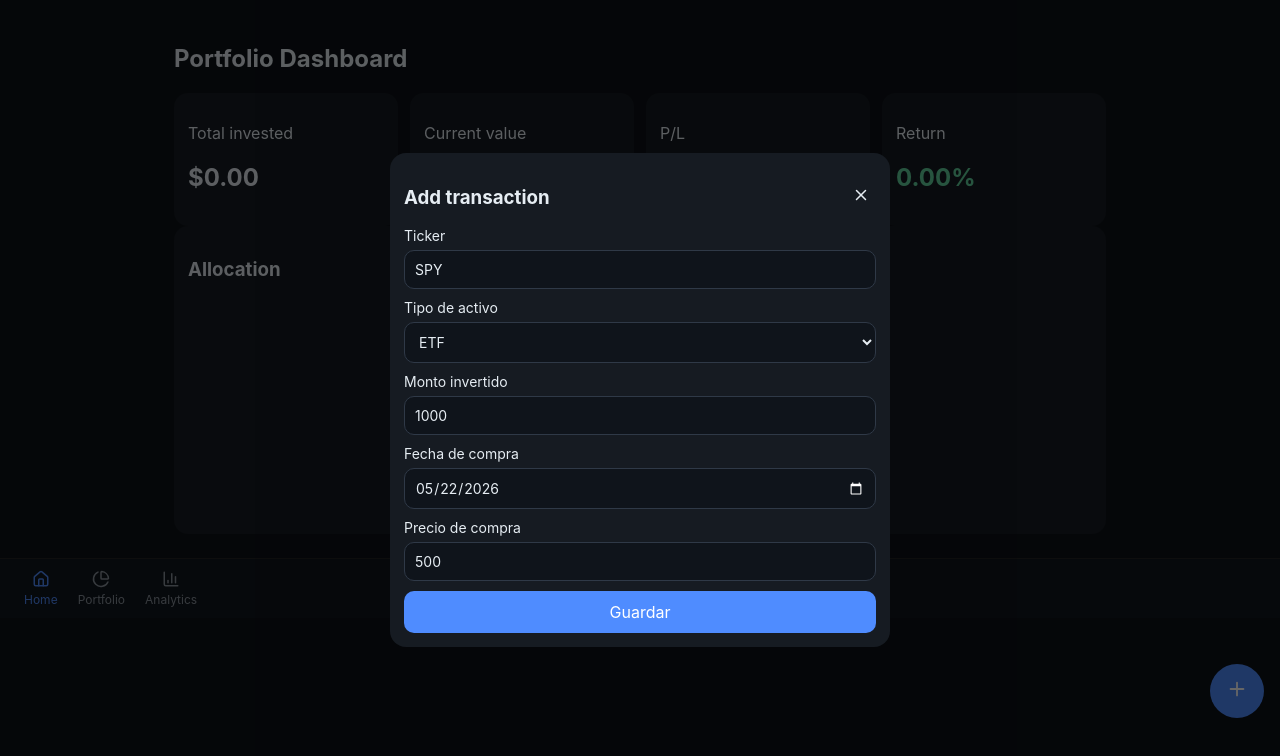
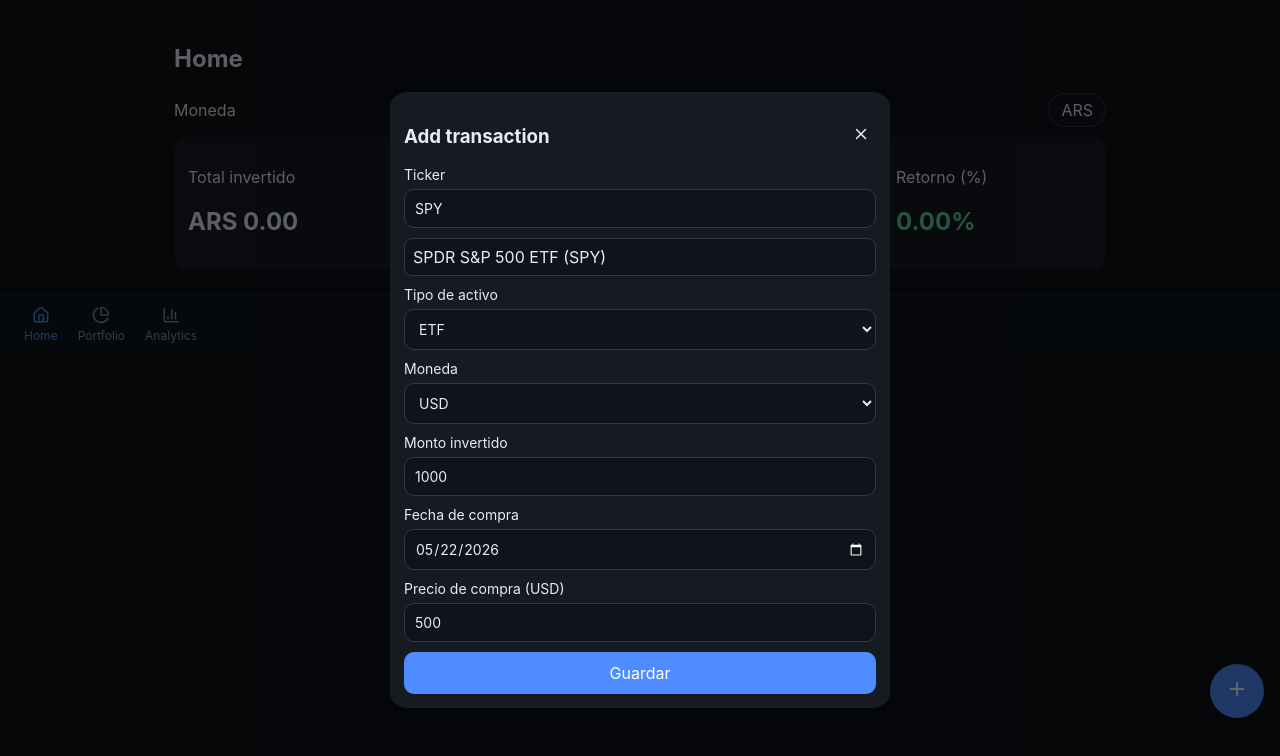
Before and after one commit to Ramirogravina/Trading101, a React (Vite) app: page / in a window 1280 px wide. Both pictures are taken after a click on the button 1237 px from the left and 691 px from the top of the page. Shown: the top 756 px of the page. Built offline with nearby package versions, Linux system fonts and the light colour scheme; no server answers.

Commit message:
Add live quotes, searchable ticker input, and transaction actions

```diff
--- a/src/App.tsx
+++ b/src/App.tsx
@@ -3,29 +3,35 @@ import { Navigate, Route, Routes } from 'react-router-dom';
 import { Plus } from 'lucide-react';
 import { AppLayout } from './layouts/AppLayout';
 import { useLocalTransactions } from './hooks/useLocalTransactions';
-import { calculateHoldings } from './utils/portfolio';
 import { DashboardPage } from './pages/DashboardPage';
 import { PortfolioPage } from './pages/PortfolioPage';
 import { AnalyticsPage } from './pages/AnalyticsPage';
 import { AssetDetailPage } from './pages/AssetDetailPage';
 import { AddTransactionModal } from './components/AddTransactionModal';
+import { useMarketData } from './hooks/useMarketData';
+import { Transaction } from './types/portfolio';
+import { calculateHoldingsWithPrices } from './utils/portfolio';
 
 export const App = () => {
   const { transactions, setTransactions } = useLocalTransactions();
-  const holdings = useMemo(() => calculateHoldings(transactions), [transactions]);
+  const { getLivePrice, mepUsd } = useMarketData(transactions);
+  const livePriceMap = useMemo(() => Object.fromEntries(transactions.map((t) => [t.ticker, getLivePrice(t.ticker, 0)])), [transactions, getLivePrice]);
+  const holdings = useMemo(() => calculateHoldingsWithPrices(transactions, livePriceMap), [transactions, livePriceMap]);
   const [open, setOpen] = useState(false);
+  const [editingTx, setEditingTx] = useState<Transaction | null>(null);
+  const [showUsd, setShowUsd] = useState(false);
 
   return <>
     <Routes>
       <Route element={<AppLayout />}>
-        <Route path="/" element={<DashboardPage holdings={holdings} />} />
-        <Route path="/portfolio" element={<PortfolioPage holdings={holdings} />} />
+        <Route path="/" element={<DashboardPage holdings={holdings} showUsd={showUsd} onToggleUsd={() => setShowUsd((v) => !v)} mepUsd={mepUsd} />} />
+        <Route path="/portfolio" element={<PortfolioPage holdings={holdings} transactions={transactions} onAddClick={() => { setEditingTx(null); setOpen(true); }} onEdit={(tx) => { setEditingTx(tx); setOpen(true); }} onDuplicate={(tx) => setTransactions([...transactions, { ...tx, id: crypto.randomUUID() }])} onDelete={(id) => setTransactions(transactions.filter((t) => t.id !== id))} />} />
         <Route path="/asset/:ticker" element={<AssetDetailPage holdings={holdings} />} />
         <Route path="/analytics" element={<AnalyticsPage holdings={holdings} />} />
         <Route path="*" element={<Navigate to="/" replace />} />
       </Route>
     </Routes>
-    <button className="fab" onClick={() => setOpen(true)}><Plus size={22} /></button>
-    <AddTransactionModal open={open} onClose={() => setOpen(false)} onAdd={(tx) => setTransactions([...transactions, tx])} />
+    <button className="fab" onClick={() => { setEditingTx(null); setOpen(true); }}><Plus size={22} /></button>
+    <AddTransactionModal open={open} initialTx={editingTx} onClose={() => setOpen(false)} onAdd={(tx) => setTransactions((prev) => prev.some((p) => p.id === tx.id) ? prev.map((p) => p.id === tx.id ? tx : p) : [...prev, tx])} />
   </>;
 };
--- a/src/components/AddTransactionModal.tsx
+++ b/src/components/AddTransactionModal.tsx
@@ -1,27 +1,42 @@
-import { FormEvent, useState } from 'react';
+import { FormEvent, useEffect, useState } from 'react';
 import { X } from 'lucide-react';
 import { AssetType, Transaction } from '../types/portfolio';
+import { mockAssets } from '../data/mockAssets';
 
 type Props = {
   open: boolean;
   onClose: () => void;
   onAdd: (tx: Transaction) => void;
+  initialTx?: Transaction | null;
 };
 
-export const AddTransactionModal = ({ open, onClose, onAdd }: Props) => {
+const assetOptions = mockAssets.map((a) => ({ label: `${a.name} (${a.ticker})`, ticker: a.ticker, type: a.type, currency: a.currency }));
+
+export const AddTransactionModal = ({ open, onClose, onAdd, initialTx }: Props) => {
   const [ticker, setTicker] = useState('SPY');
   const [type, setType] = useState<AssetType>('ETF');
+  const [currency, setCurrency] = useState<'USD' | 'ARS'>('USD');
   const [investedAmount, setInvestedAmount] = useState('1000');
   const [purchaseDate, setPurchaseDate] = useState(new Date().toISOString().slice(0, 10));
   const [purchasePrice, setPurchasePrice] = useState('500');
+  useEffect(() => {
+    if (!initialTx) return;
+    setTicker(initialTx.ticker);
+    setType(initialTx.type);
+    setCurrency(initialTx.currency);
+    setInvestedAmount(String(initialTx.investedAmount));
+    setPurchaseDate(initialTx.purchaseDate);
+    setPurchasePrice(String(initialTx.purchasePrice));
+  }, [initialTx, open]);
   if (!open) return null;
 
   const submit = (e: FormEvent) => {
     e.preventDefault();
     onAdd({
-      id: crypto.randomUUID(),
+      id: initialTx?.id ?? crypto.randomUUID(),
       ticker: ticker.toUpperCase(),
       type,
+      currency,
       investedAmount: Number(investedAmount),
       purchaseDate,
       purchasePrice: Number(purchasePrice),
@@ -29,13 +44,21 @@ export const AddTransactionModal = ({ open, onClose, onAdd }: Props) => {
     onClose();
   };
 
+  const filtered = assetOptions.filter((a) => `${a.label} ${a.ticker}`.toLowerCase().includes(ticker.toLowerCase())).slice(0, 8);
+
   return <div className="backdrop"><div className="modal"><form onSubmit={submit}>
-    <div className="modal-title"><h3>Add transaction</h3><button type="button" onClick={onClose}><X size={18}/></button></div>
+    <div className="modal-title"><h3>{initialTx ? 'Edit transaction' : 'Add transaction'}</h3><button type="button" onClick={onClose}><X size={18}/></button></div>
     <label>Ticker<input value={ticker} onChange={(e)=>setTicker(e.target.value)} required/></label>
+    <div className="suggestions">{filtered.map((a) => <button type="button" key={a.ticker} className="suggestion-item" onClick={() => {
+      setTicker(a.ticker);
+      setType(a.type);
+      setCurrency(a.currency);
+    }}>{a.label}</button>)}</div>
     <label>Tipo de activo<select value={type} onChange={(e)=>setType(e.target.value as AssetType)}><option>CEDEAR</option><option>Bono</option><option>ETF</option><option>Acción USA</option></select></label>
+    <label>Moneda<select value={currency} onChange={(e)=>setCurrency(e.target.value as 'USD' | 'ARS')}><option value="USD">USD</option><option value="ARS">ARS</option></select></label>
     <label>Monto invertido<input type="number" value={investedAmount} onChange={(e)=>setInvestedAmount(e.target.value)} required/></label>
     <label>Fecha de compra<input type="date" value={purchaseDate} onChange={(e)=>setPurchaseDate(e.target.value)} required/></label>
-    <label>Precio de compra<input type="number" value={purchasePrice} onChange={(e)=>setPurchasePrice(e.target.value)} required/></label>
+    <label>Precio de compra ({currency})<input type="number" value={purchasePrice} onChange={(e)=>setPurchasePrice(e.target.value)} required/></label>
     <button className="btn" type="submit">Guardar</button>
   </form></div></div>;
 };
--- /dev/null
+++ b/src/hooks/useMarketData.ts
@@ -0,0 +1,59 @@
+import { useEffect, useMemo, useState } from 'react';
+import { mockAssets } from '../data/mockAssets';
+import { Transaction } from '../types/portfolio';
+
+type QuoteMap = Record<string, number>;
+
+const getYahooSymbol = (ticker: string, currency: 'USD' | 'ARS') => {
+  if (currency === 'ARS') return `${ticker}.BA`;
+  return ticker;
+};
+
+export const useMarketData = (transactions: Transaction[]) => {
+  const [quotes, setQuotes] = useState<QuoteMap>({});
+  const [mepUsd, setMepUsd] = useState<number>(1200);
+
+  const uniqueTickers = useMemo(() => {
+    const fromTx = transactions.map((tx) => `${tx.ticker}:${tx.currency}`);
+    const fromMock = mockAssets.map((a) => `${a.ticker}:${a.currency}`);
+    return Array.from(new Set([...fromTx, ...fromMock]));
+  }, [transactions]);
+
+  useEffect(() => {
+    const fetchData = async () => {
+      try {
+        const yahooSymbols = uniqueTickers.map((key) => {
+          const [ticker, currency] = key.split(':') as [string, 'USD' | 'ARS'];
+          return getYahooSymbol(ticker, currency);
+        }).join(',');
+        const res = await fetch(`https://query1.finance.yahoo.com/v7/finance/quote?symbols=${encodeURIComponent(yahooSymbols)}`);
+        const data = await res.json();
+        const next: QuoteMap = {};
+        (data?.quoteResponse?.result ?? []).forEach((q: { symbol: string; regularMarketPrice?: number }) => {
+          if (typeof q.regularMarketPrice !== 'number') return;
+          const base = q.symbol.replace('.BA', '');
+          next[base] = q.regularMarketPrice;
+        });
+        setQuotes(next);
+      } catch {
+        // keep fallback prices
+      }
+
+      try {
+        const res = await fetch('https://dolarapi.com/v1/dolares/bolsa');
+        const data = await res.json();
+        if (typeof data?.venta === 'number') setMepUsd(data.venta);
+      } catch {
+        // keep default/fallback
+      }
+    };
+
+    fetchData();
+    const id = window.setInterval(fetchData, 60_000);
+    return () => window.clearInterval(id);
+  }, [uniqueTickers]);
+
+  const getLivePrice = (ticker: string, fallback: number) => quotes[ticker] ?? fallback;
+
+  return { getLivePrice, mepUsd };
+};
--- a/src/pages/DashboardPage.tsx
+++ b/src/pages/DashboardPage.tsx
@@ -1,19 +1,20 @@
 import { Holding } from '../types/portfolio';
-import { AllocationChart } from '../components/AllocationChart';
 
-export const DashboardPage = ({ holdings }: { holdings: Holding[] }) => {
+export const DashboardPage = ({ holdings, showUsd, onToggleUsd, mepUsd }: { holdings: Holding[]; showUsd: boolean; onToggleUsd: () => void; mepUsd: number }) => {
   const totalInvested = holdings.reduce((s, h) => s + h.investedAmount, 0);
   const totalValue = holdings.reduce((s, h) => s + h.currentValue, 0);
   const pnl = totalValue - totalInvested;
   const ret = totalInvested ? (pnl / totalInvested) * 100 : 0;
+  const fx = showUsd ? mepUsd : 1;
+  const symbol = showUsd ? 'USD' : 'ARS';
 
-  return <section className="page"><h1>Portfolio Dashboard</h1>
+  return <section className="page"><h1>Home</h1>
+    <div className="section-title"><span>Moneda</span><button className={showUsd ? 'switch on' : 'switch'} onClick={onToggleUsd}>{showUsd ? 'USD' : 'ARS'}</button></div>
     <div className="stats-grid">
-      <article className="card"><p>Total invested</p><h2>${totalInvested.toFixed(2)}</h2></article>
-      <article className="card"><p>Current value</p><h2>${totalValue.toFixed(2)}</h2></article>
-      <article className="card"><p>P/L</p><h2 className={pnl>=0?'pos':'neg'}>${pnl.toFixed(2)}</h2></article>
-      <article className="card"><p>Return</p><h2 className={ret>=0?'pos':'neg'}>{ret.toFixed(2)}%</h2></article>
+      <article className="card"><p>Total invertido</p><h2>{symbol} {(totalInvested / fx).toFixed(2)}</h2></article>
+      <article className="card"><p>Valor actual</p><h2>{symbol} {(totalValue / fx).toFixed(2)}</h2></article>
+      <article className="card"><p>P/L</p><h2 className={pnl>=0?'pos':'neg'}>{symbol} {(pnl / fx).toFixed(2)}</h2></article>
+      <article className="card"><p>Retorno (%)</p><h2 className={ret>=0?'pos':'neg'}>{ret.toFixed(2)}%</h2></article>
     </div>
-    <AllocationChart data={holdings} />
   </section>;
 };
--- a/src/styles.css
+++ b/src/styles.css
@@ -10,4 +10,16 @@
 label{display:grid;gap:6px;margin-bottom:10px;font-size:14px}input,select,button{font:inherit}input,select{background:#0f141b;color:var(--text);border:1px solid #2f3947;border-radius:10px;padding:10px}
 .btn{width:100%;padding:11px;border:none;border-radius:10px;background:var(--accent);color:white}.modal-title{display:flex;justify-content:space-between;align-items:center}.modal-title button{background:transparent;border:none;color:var(--text)}
 .pos{color:#61d39d}.neg{color:#ff7b72}
+.tabs{display:flex;gap:8px;margin-bottom:14px}
+.tab{background:#0f141b;border:1px solid #2f3947;color:var(--text);padding:8px 12px;border-radius:999px}
+.tab.active{background:var(--accent);border-color:var(--accent)}
+.section-title{display:flex;align-items:center;justify-content:space-between;margin-bottom:10px}
+.icon-btn{width:34px;height:34px;border-radius:50%;border:none;background:var(--accent);color:#fff;display:grid;place-items:center}
+.switch{border:1px solid #2f3947;background:#0f141b;color:var(--text);border-radius:999px;padding:6px 12px}
+.switch.on{background:var(--accent);border-color:var(--accent)}
+.tx-row{display:flex;justify-content:space-between;align-items:center}
+.tx-actions{display:flex;gap:8px;margin-top:8px}
+.tx-actions button{background:#0f141b;border:1px solid #2f3947;color:var(--text);padding:6px 8px;border-radius:8px}
+.suggestions{display:grid;gap:4px;margin-bottom:10px}
+.suggestion-item{text-align:left;background:#0f141b;border:1px solid #2f3947;color:var(--text);padding:8px;border-radius:8px}
 @media(min-width:768px){.page{padding:24px}.stats-grid{grid-template-columns:repeat(4,1fr)}.bottom-nav{position:sticky;top:0;height:60px;padding:0 24px;justify-content:flex-start;gap:20px}}
--- a/src/types/portfolio.ts
+++ b/src/types/portfolio.ts
@@ -12,6 +12,7 @@ export interface Transaction {
   id: string;
   ticker: string;
   type: AssetType;
+  currency: 'USD' | 'ARS';
   investedAmount: number;
   purchaseDate: string;
   purchasePrice: number;
--- a/src/utils/portfolio.ts
+++ b/src/utils/portfolio.ts
@@ -4,6 +4,10 @@ import { Holding, Transaction } from '../types/portfolio';
 export const calculateShares = (investedAmount: number, purchasePrice: number): number => investedAmount / purchasePrice;
 
 export const calculateHoldings = (transactions: Transaction[]): Holding[] => {
+  return calculateHoldingsWithPrices(transactions, {});
+};
+
+export const calculateHoldingsWithPrices = (transactions: Transaction[], livePrices: Record<string, number>): Holding[] => {
   const grouped = new Map<string, Transaction[]>();
   transactions.forEach((tx) => {
     const arr = grouped.get(tx.ticker) ?? [];
@@ -17,7 +21,7 @@ export const calculateHoldings = (transactions: Transaction[]): Holding[] => {
     const avgCost = investedAmount / shares;
     const fallbackAsset = mockAssets.find((a) => a.ticker === ticker);
     const lastOverride = [...txs].reverse().find((tx) => tx.currentPriceOverride)?.currentPriceOverride;
-    const currentPrice = lastOverride ?? fallbackAsset?.currentPrice ?? avgCost;
+    const currentPrice = lastOverride ?? livePrices[ticker] ?? fallbackAsset?.currentPrice ?? avgCost;
     const currentValue = shares * currentPrice;
     const pnl = currentValue - investedAmount;
     const returnPct = investedAmount > 0 ? (pnl / investedAmount) * 100 : 0;
```
Also changed, not shown: src/pages/AnalyticsPage.tsx (+8 -7 lines), src/pages/PortfolioPage.tsx (+27 -7 lines).
